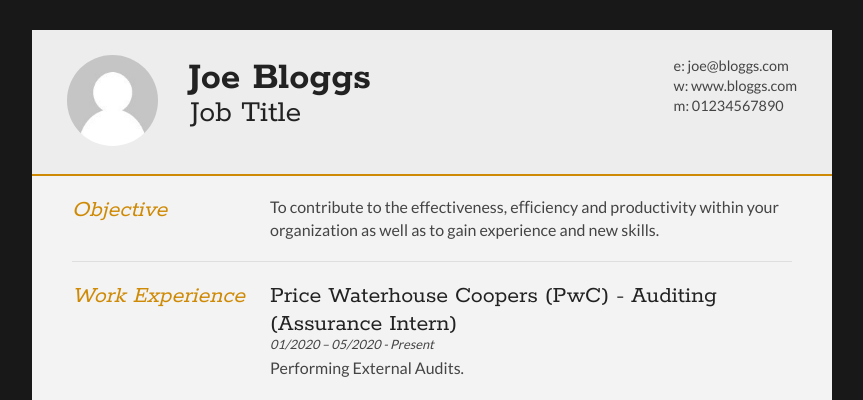
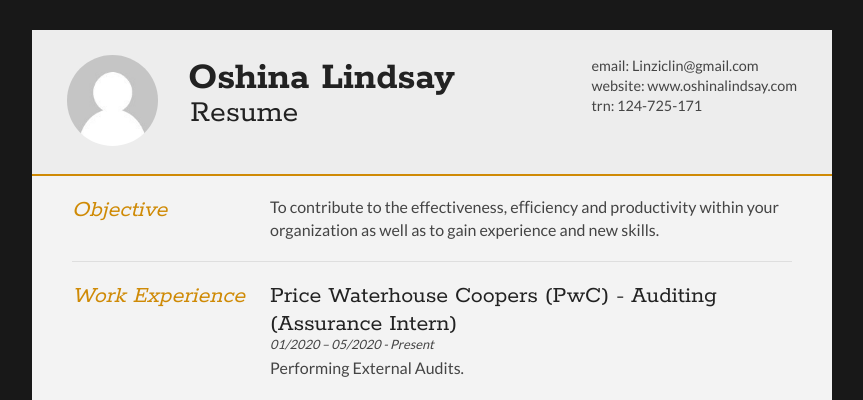
Before and after one commit to linlinzi/myResume, a Django app: page / in a window 1280 px wide. Shown: the top 400 px of the page, without its empty margins (208-1071 px from the left). Run offline with Django 3.2, Linux system fonts and the light colour scheme.

Commit message:
my resume

```diff
--- a/djangoresume/resumesite/Templates/home.html
+++ b/djangoresume/resumesite/Templates/home.html
@@ -2,10 +2,10 @@
 <!DOCTYPE html>
 <html>
 <head>
-<title>Joe Bloggs - Curriculum Vitae</title>
+<title>Oshina Lindsay - Curriculum Vitae</title>
 
 <meta name="viewport" content="width=device-width"/>
-<meta name="description" content="The Curriculum Vitae of Joe Bloggs."/>
+<meta name="description" content="The Curriculum Vitae of Oshina Lindsay."/>
 <meta charset="UTF-8">
 
 <link type="text/css" rel="stylesheet" href="{% static 'css/style.css' %}">
@@ -23,15 +23,15 @@
 		</div>
 
 		<div id="name">
-			<h1 class="quickFade delayTwo">Joe Bloggs</h1>
-			<h2 class="quickFade delayThree">Job Title</h2>
+			<h1 class="quickFade delayTwo">Oshina Lindsay</h1>
+			<h2 class="quickFade delayThree">Resume</h2>
 		</div>
 
 		<div id="contactDetails" class="quickFade delayFour">
 			<ul>
-				<li>e: <a href="mailto:joe@bloggs.com" target="_blank">joe@bloggs.com</a></li>
-				<li>w: <a href="http://www.bloggs.com">www.bloggs.com</a></li>
-				<li>m: 01234567890</li>
+				<li>email: <a href="#">Linziclin@gmail.com</a></li>
+				<li>website: <a href="http://www.bloggs.com">www.oshinalindsay.com</a></li>
+				<li>trn: 124-725-171</li>
 			</ul>
 		</div>
 		<div class="clear"></div>
```
Also changed, not shown: 2 other files.
